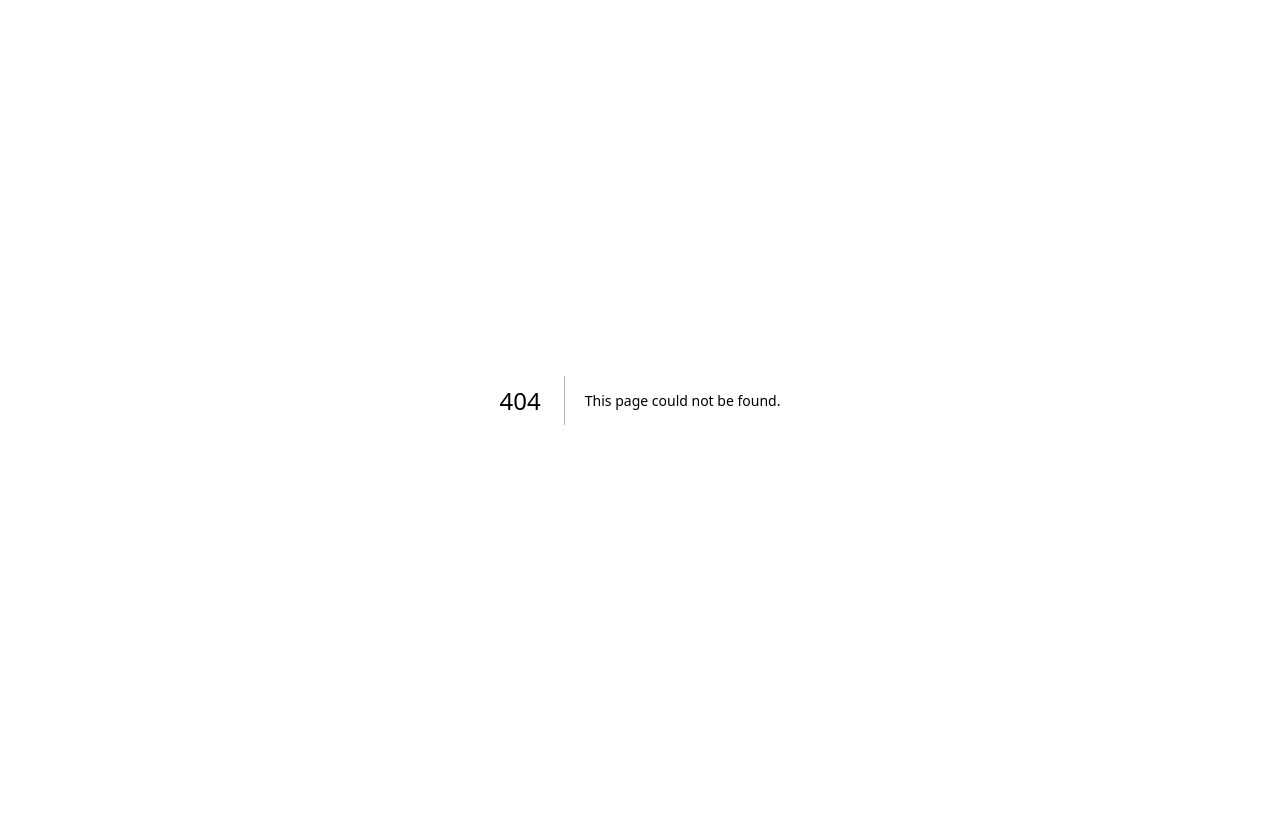
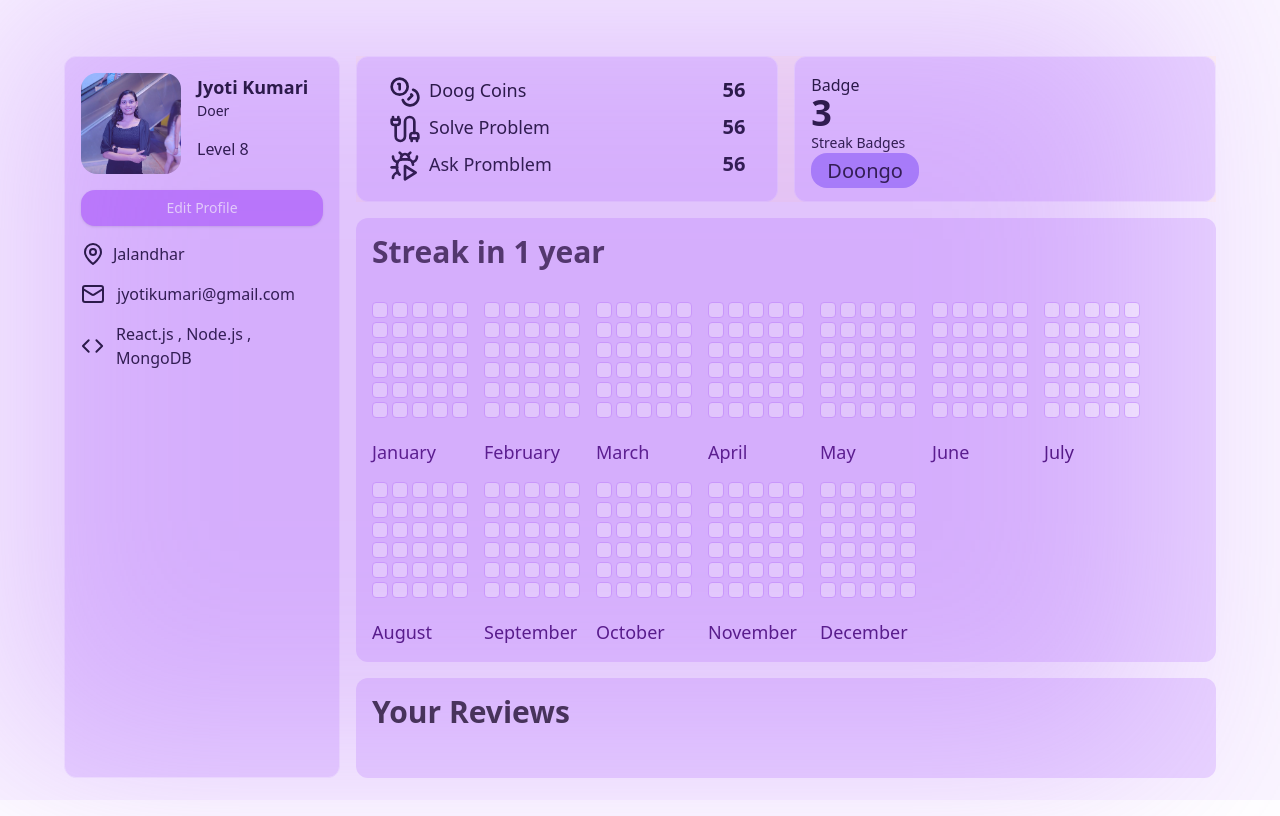
Before and after one commit to SurajjBhardwaj/Doogle, a Next.js app: page /profile in a window 1280 px wide. Before the commit this address had no page. Built offline with nearby package versions, Linux system fonts and the light colour scheme.

Commit message:
Dashboard is completed

```diff
--- a/pages/index.js
+++ b/pages/index.js
@@ -28,7 +28,7 @@ function index() {
       <Footer /> */}
 
       <Home />
-      <ProfileDashboard/>
+
 
     </div>
   )
--- /dev/null
+++ b/pages/profile/index.js
@@ -0,0 +1,131 @@
+import React from "react";
+import Image from "next/image";
+import { Button } from "@/components/ui/button";
+import { Mail } from "lucide-react";
+import { MapPin } from "lucide-react";
+import { Coins } from "lucide-react";
+import { Code } from "lucide-react";
+import { BugPlay } from "lucide-react";
+import { Cable } from "lucide-react";
+import MonthGrid from "@/sections/component/MonthGrid";
+
+const index = () => {
+  return (
+    <section className="relative w-screen h-screen bg-purple-50 ">
+      <div className="absolute  w-[90%] h-[95%]  opacity-30 blur-[100px] bg-purple-500 "></div>
+
+      <div className="mx-auto max-w-screen-2xl px-8 md:px-16 py-2">
+        {/* main box */}
+        <div className="flex flex-col lg:grid lg:grid-cols-4 grid:grid-rows-5 h-screen gap-4 py-12">
+          {/* sidebar */}
+          <div className="flex flex-col gap-4 rounded-xl p-4 border-purple-100 bg-purple-200   col-span-1 border row-span-5">
+            {/* Profile Seection */}
+            <div className="flex gap-4 ">
+              <div>
+                <Image
+                  src="/Profile.png"
+                  height={100}
+                  width={100}
+                  alt="profile picture"
+                  className="rounded-2xl "
+                />
+              </div>
+
+              <div>
+                <h4 className="font-semibold text-lg">Jyoti Kumari</h4>
+                <p className="font-medium text-sm">Doer</p>
+
+                <p className="mt-4">Level 8</p>
+              </div>
+            </div>
+            <Button className="bg-purple-400 cursor-pointer  w-full">
+              Edit Profile
+            </Button>
+
+            <div className="flex flex-col gap-4">
+              <div className="flex gap-2 justify-start items-center">
+                <MapPin />
+                <p>Jalandhar</p>
+              </div>
+              <div className="flex gap-3 justify-start items-center">
+                <Mail />
+                <p>jyotikumari@gmail.com</p>
+              </div>
+
+              <div className="flex gap-3 justify-start items-center">
+                <Code />
+                <p className="text-wrap">React.js , Node.js , MongoDB </p>
+              </div>
+            </div>
+          </div>
+
+          {/*  content */}
+          <div className="flex flex-col lg:flex-row col-span-3 row-span-1 gap-4  bg-red-50">
+            <div className="flex flex-col justify-around rounded-xl p-4 px-8 border-purple-100 bg-purple-200 border w-full lg:w-1/2">
+              {/* coins */}
+              <div className="flex justify-between">
+                <div className="flex gap-2 font-medium">
+                  <Coins className="h-8 w-8" />
+                  <p className="text-lg">Doog Coins </p>
+                </div>
+
+                <h2 className="font-bold text-xl">56</h2>
+              </div>
+
+              {/* Solution */}
+              <div className="flex justify-between">
+                <div className="flex gap-2 font-medium">
+                  <Cable className="h-8 w-8" />
+                  <p className="text-lg">Solve Problem</p>
+                </div>
+
+                <h2 className="font-bold text-xl">56</h2>
+              </div>
+
+              {/* Promblem Solved */}
+              <div className="flex justify-between">
+                <div className="flex gap-2 font-medium">
+                  <BugPlay className="h-8 w-8" />
+                  <p className="text-lg">Ask Promblem</p>
+                </div>
+
+                <h2 className="font-bold text-xl">56</h2>
+              </div>
+            </div>
+
+            <div className="flex flex-col justify-around rounded-xl p-4 border-purple-100 bg-purple-200 border w-full lg:w-1/2">
+              <div>
+                <h4 className="font-lg font-black/90">Badge</h4>
+                <h2 className="-mt-1 text-4xl font-semibold">3</h2>
+              </div>
+
+              <div>
+                <p className="mb-1 text-sm font-black/70">Streak Badges</p>
+                <span className="  text-xl font-light bg-violet-400 p-1 px-4 rounded-2xl">
+                  Doongo
+                </span>
+              </div>
+            </div>
+          </div>
+
+          {/* streak */}
+          <div className="flex flex-col rounded-xl p-4 border-purple-100 bg-purple-200 col-span-3 row-span-3 ">
+            <h4 className="mb-8 text-3xl font-semibold text-black/80">
+              Streak in 1 year
+            </h4>
+            <MonthGrid />
+          </div>
+
+          <div className="rounded-xl p-4 border-purple-100 bg-purple-200 flex col-span-3 row-span-1 ">
+          <h4 className="mb-8 text-3xl font-semibold text-black/80">
+             Your Reviews
+            </h4>
+            <p></p>
+          </div>
+        </div>
+      </div>
+    </section>
+  );
+};
+
+export default index;
--- /dev/null
+++ b/sections/component/DayGrid.js
@@ -0,0 +1,21 @@
+import React from 'react'
+
+const DayGrid = ({month}) => {
+  return (
+    <div>
+    <div className="grid gap-1 grid-cols-5  grid-rows-7">
+      {[...Array(30)].map((_, index) => (
+        <div
+          key={index}
+          className="h-4 w-4 rounded bg-white/80 border border-purple-300 "
+        >
+          &nbsp;
+        </div>
+      ))}
+    </div>
+    <p className='text-lg font-medium text-purple-950'>{month}</p>
+  </div>
+  )
+}
+
+export default DayGrid
--- /dev/null
+++ b/sections/component/MonthGrid.js
@@ -0,0 +1,31 @@
+import React from 'react'
+import DayGrid from './DayGrid'
+
+const months = [
+    'January',
+    'February',
+    'March',
+    'April',
+    'May',
+    'June',
+    'July',
+    'August',
+    'September',
+    'October',
+    'November',
+    'December'
+];
+
+const MonthGrid = () => {
+  return (
+    <div className="flex justify-center lg:justify-start items-center flex-wrap gap-4">
+    {months.map((month, index) => (
+        <div key={index}>
+          <DayGrid month={month} />
+        </div>
+      ))}
+  </div>
+  )
+}
+
+export default MonthGrid
--- a/sections/profile/Home.js
+++ b/sections/profile/Home.js
@@ -1,17 +1,14 @@
 import { Button } from "@/components/ui/button";
 import Image from "next/image";
 import React from "react";
-import {
-  Avatar,
-  AvatarFallback,
-  AvatarImage,
-} from "@/components/ui/avatar"
+import { Avatar, AvatarFallback, AvatarImage } from "@/components/ui/avatar";
 import { CircleUserRound } from "lucide-react";
 import {
   HoverCard,
   HoverCardContent,
   HoverCardTrigger,
-} from "@/components/ui/hover-card"
+} from "@/components/ui/hover-card";
+import Link from "next/link";
 
 const Home = () => {
   return (
@@ -20,21 +17,24 @@ const Home = () => {
         <header className="h-14 flex w-full justify-between py-4">
           <img src="/Doogle.svg" alt="logo" className=" self-start " />
 
-
           <HoverCard>
             <HoverCardTrigger asChild>
-        <Button variant="link"> <Avatar  className='h-8 w-8'>
-
+              <Button variant="link">
+                {" "}
+                <Avatar className="h-8 w-8">
                   <AvatarImage src="/Profile.png" alt="profile" />
                   <AvatarFallback>CN</AvatarFallback>
-        </Avatar></Button>
+                </Avatar>
+              </Button>
             </HoverCardTrigger>
             <HoverCardContent className="w-60 bg-purple-50 border-purple-100">
               <div className="flex flex-col justify-between gap-2 text-black ">
                 <h4>Jyoti KM</h4>
 
-          <Button  variant='outline' className='rounded-xl '>View Profile</Button>
-          <Button  variant='ghost' className='rounded-xl '>Sign Out</Button>
+                <Button variant="outline" className="rounded-xl ">
+                  <Link href="/profile">View Profile</Link>
+                </Button>
+                <Button className="rounded-xl ">Sign Out</Button>
               </div>
             </HoverCardContent>
           </HoverCard>
@@ -64,9 +64,13 @@ const Home = () => {
 
           <div className="">
             <div className="absolute  w-[600px] h-[500px]  opacity-30 blur-[100px] bg-purple-700 "></div>
-          <Image src="/Home.png" height={400} width={700}  className="  drop-shadow-lg "/>
+            <Image
+              src="/Home.png"
+              height={400}
+              width={700}
+              className="  drop-shadow-lg "
+            />
           </div>
-
         </div>
       </div>
     </section>
--- a/styles/globals.css
+++ b/styles/globals.css
@@ -3,35 +3,51 @@
 @tailwind utilities;
 
 @layer base {
-  :root {
+  @layer base {
+    :root {
+      --background: 0 0% 100%;
+      --foreground: 224 71.4% 4.1%;
+      --card: 0 0% 100%;
+      --card-foreground: 224 71.4% 4.1%;
+      --popover: 0 0% 100%;
+      --popover-foreground: 224 71.4% 4.1%;
+      --primary: 262.1 83.3% 57.8%;
+      --primary-foreground: 210 20% 98%;
+      --secondary: 220 14.3% 95.9%;
+      --secondary-foreground: 220.9 39.3% 11%;
+      --muted: 220 14.3% 95.9%;
+      --muted-foreground: 220 8.9% 46.1%;
+      --accent: 220 14.3% 95.9%;
+      --accent-foreground: 220.9 39.3% 11%;
+      --destructive: 0 84.2% 60.2%;
+      --destructive-foreground: 210 20% 98%;
+      --border: 220 13% 91%;
+      --input: 220 13% 91%;
+      --ring: 262.1 83.3% 57.8%;
+      --radius: 1rem;
+    }
 
-    --background: 20 14.3% 4.1%;
-    --foreground: 60 9.1% 97.8%;
-
-    --card: 20 14.3% 4.1%;
-    --card-foreground: 60 9.1% 97.8%;
-
-    --popover: 20 14.3% 4.1%;
-    --popover-foreground: 60 9.1% 97.8%;
-
-    --primary: 60 9.1% 97.8%;
-    --primary-foreground: 24 9.8% 10%;
-
-    --secondary: 12 6.5% 15.1%;
-    --secondary-foreground: 60 9.1% 97.8%;
-
-    --muted: 12 6.5% 15.1%;
-    --muted-foreground: 24 5.4% 63.9%;
-
-    --accent: 12 6.5% 15.1%;
-    --accent-foreground: 60 9.1% 97.8%;
-
-    --destructive: 0 62.8% 30.6%;
-    --destructive-foreground: 60 9.1% 97.8%;
-
-    --border: 12 6.5% 15.1%;
-    --input: 12 6.5% 15.1%;
-    --ring: 24 5.7% 82.9%;
+    .dark {
+      --background: 224 71.4% 4.1%;
+      --foreground: 210 20% 98%;
+      --card: 224 71.4% 4.1%;
+      --card-foreground: 210 20% 98%;
+      --popover: 224 71.4% 4.1%;
+      --popover-foreground: 210 20% 98%;
+      --primary: 263.4 70% 50.4%;
+      --primary-foreground: 210 20% 98%;
+      --secondary: 215 27.9% 16.9%;
+      --secondary-foreground: 210 20% 98%;
+      --muted: 215 27.9% 16.9%;
+      --muted-foreground: 217.9 10.6% 64.9%;
+      --accent: 215 27.9% 16.9%;
+      --accent-foreground: 210 20% 98%;
+      --destructive: 0 62.8% 30.6%;
+      --destructive-foreground: 210 20% 98%;
+      --border: 215 27.9% 16.9%;
+      --input: 215 27.9% 16.9%;
+      --ring: 263.4 70% 50.4%;
+    }
   }
 }
 
```
Lines whose indentation alone changed are shown as unchanged.
